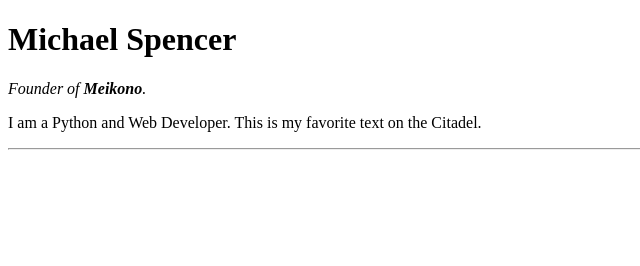
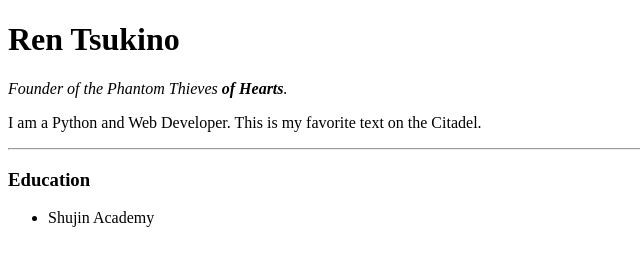
Before and after one commit to Renkai7/HTML_Personal-Site, a plain HTML site: page index.html in a window 1280 px wide. Shown: the whole page, without its empty margins (0-640 px from the left). Drawn offline with Linux system fonts and the light colour scheme.

Commit message:
Change header name and description to Ren Tsukino

```diff
--- a/index.html
+++ b/index.html
@@ -5,15 +5,19 @@
     <meta charset="UTF-8">
     <meta http-equiv="X-UA-Compatible" content="IE=edge">
     <meta name="viewport" content="width=device-width, initial-scale=1.0">
-    <title>Michael's Personal Site</title>
+    <title>Personal Site</title>
 </head>
 
 <body>
-    <h1>Michael Spencer</h1>
+    <h1>Ren Tsukino</h1>
     <!-- use em over i to italize text and strong over b for bold for better semantics -->
-    <p><em>Founder of <strong>Meikono</strong>.</em></p>
+    <p><em>Founder of the Phantom Thieves <strong>of Hearts</strong>.</em></p>
     <p>I am a Python and Web Developer. This is my favorite text on the Citadel.</p>
     <hr>
+    <h3>Education</h3>
+    <ul>
+        <li>Shujin Academy</li>
+    </ul>
 </body>
 
 </html>
```
